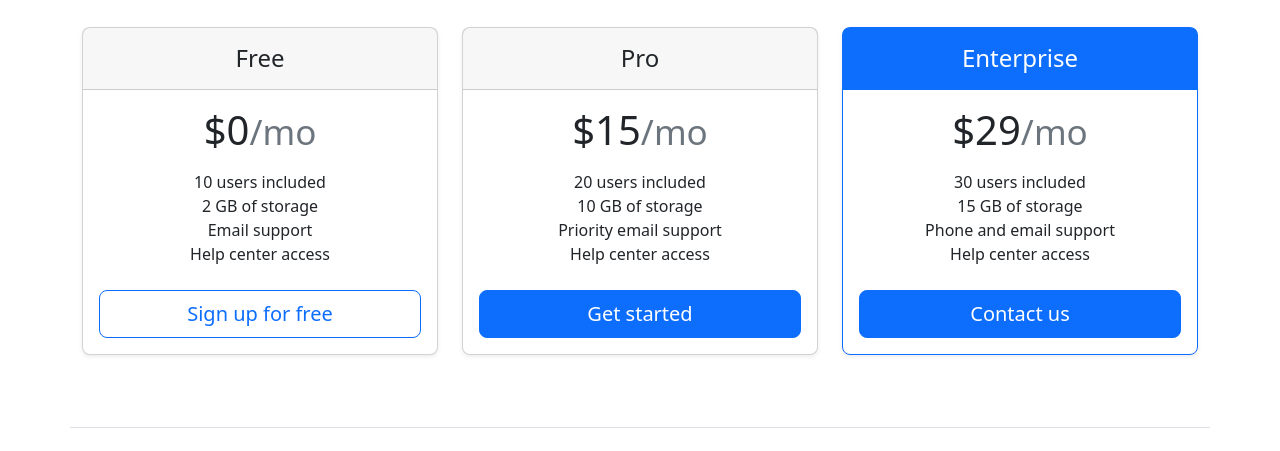
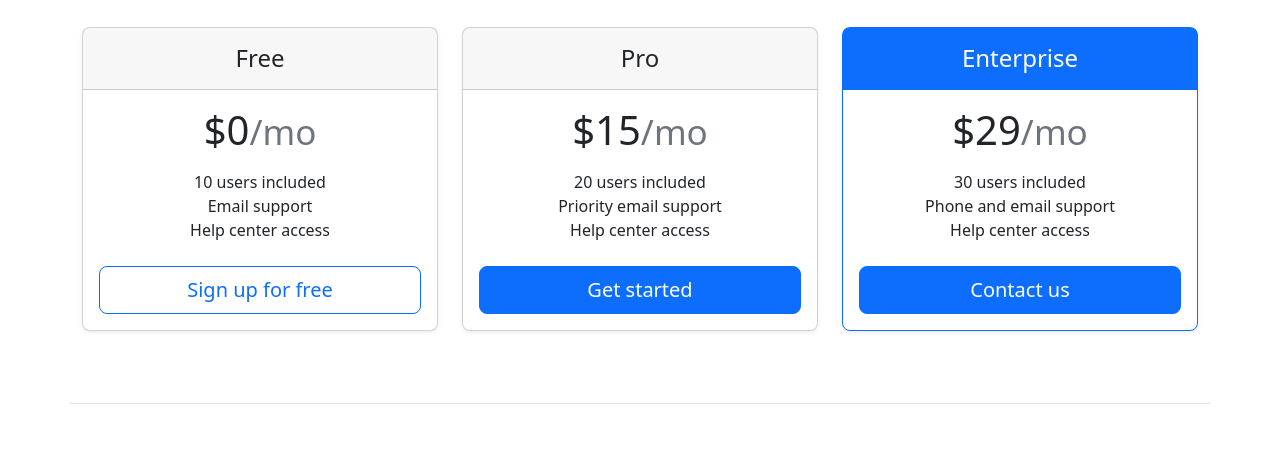
Before and after one commit to MargaritaSI/Weather-app-flask-, a Flask app: page / in a window 1280 px wide. Shown: the part 245-696 px from the top of the page. Run offline with Flask 3, Linux system fonts and the light colour scheme.

Commit message:
fix html

```diff
--- a/templates/index.html
+++ b/templates/index.html
@@ -21,7 +21,6 @@ Weather
             <h1 class="card-title pricing-card-title">$0<small class="text-muted fw-light">/mo</small></h1>
             <ul class="list-unstyled mt-3 mb-4">
               <li>10 users included</li>
-              <li>2 GB of storage</li>
               <li>Email support</li>
               <li>Help center access</li>
             </ul>
@@ -38,7 +37,6 @@ Weather
             <h1 class="card-title pricing-card-title">$15<small class="text-muted fw-light">/mo</small></h1>
             <ul class="list-unstyled mt-3 mb-4">
               <li>20 users included</li>
-              <li>10 GB of storage</li>
               <li>Priority email support</li>
               <li>Help center access</li>
             </ul>
@@ -55,7 +53,6 @@ Weather
             <h1 class="card-title pricing-card-title">$29<small class="text-muted fw-light">/mo</small></h1>
             <ul class="list-unstyled mt-3 mb-4">
               <li>30 users included</li>
-              <li>15 GB of storage</li>
               <li>Phone and email support</li>
               <li>Help center access</li>
             </ul>
```
